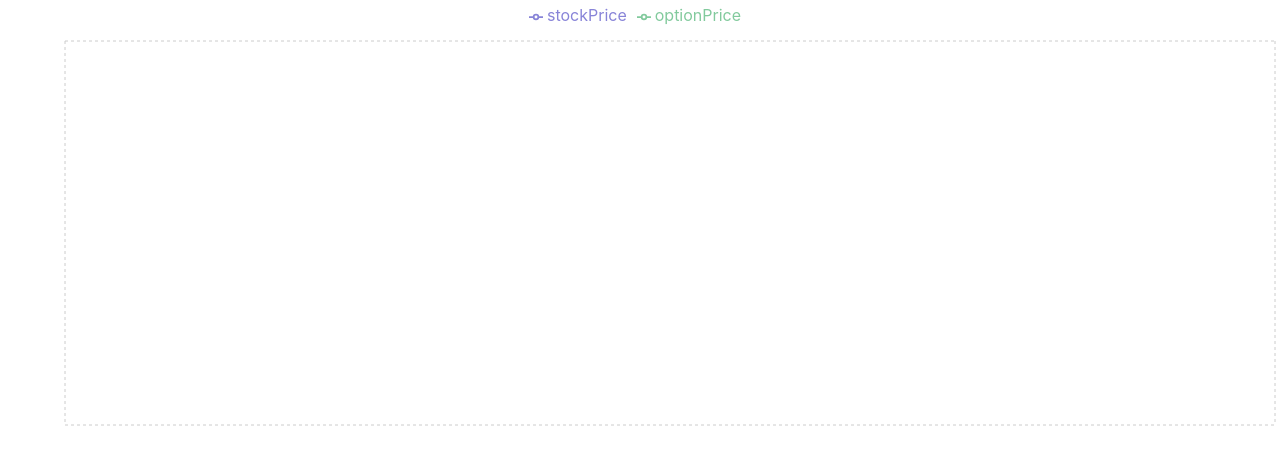
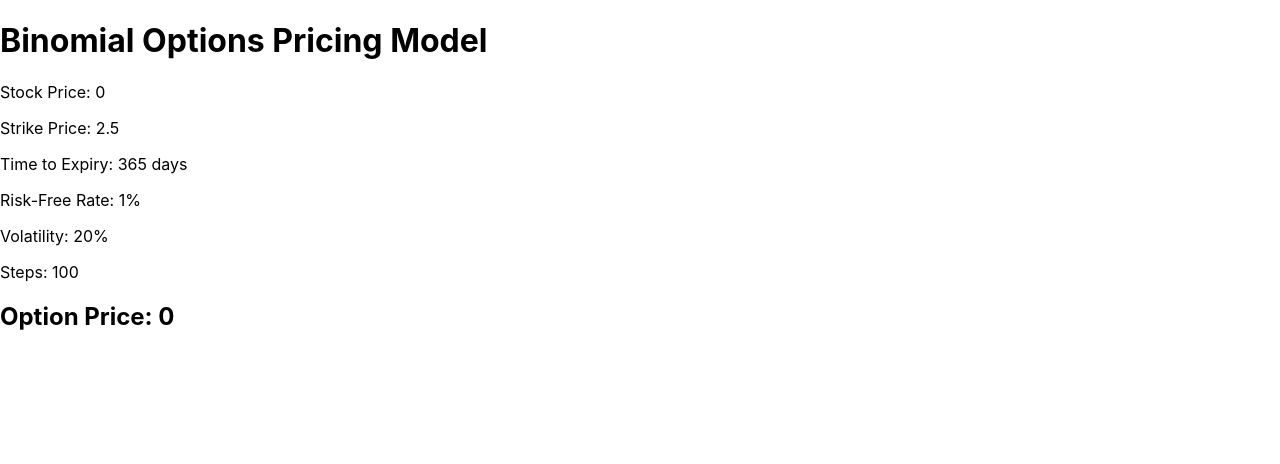
Before and after one commit to Sebastian-git/BinomialBeacon, a React (Create React App) app: page / in a window 1280 px wide. Shown: the top 464 px of the page. Built offline with nearby package versions, Linux system fonts and the light colour scheme; no server answers.

Commit message:
New UI with variables for Binomial Options Pricing Model

```diff
--- a/src/App.js
+++ b/src/App.js
@@ -1,59 +1,47 @@
 import React, { useState, useEffect } from 'react';
 import axios from 'axios';
-import {
-  ResponsiveContainer, LineChart, Line, CartesianGrid, XAxis, YAxis, Tooltip, Legend
-} from 'recharts';
 
 const App = () => {
-  const [stockData, setStockData] = useState([]);
-  const [optionData, setOptionData] = useState([]);
+  const [stockPrice, setStockPrice] = useState(0);
+  const [strikePrice, setStrikePrice] = useState(2.5); // Assume a strike price for now
+  const [timeToExpiry, setTimeToExpiry] = useState(365); // Assume 365 days to expiration for now
+  const [riskFreeRate, setRiskFreeRate] = useState(0.01); // Assume a 1% risk-free rate
+  const [volatility, setVolatility] = useState(0.2); // Assume 20% volatility
+  const [steps, setSteps] = useState(100); // Assume 100 steps in the binomial model
+  const [optionPrice, setOptionPrice] = useState(0);
 
   const fetchStockData = async () => {
     try {
       const response = await axios.get('https://www.alphavantage.co/query?function=TIME_SERIES_INTRADAY&symbol=AAPL&interval=5min&apikey=CC1EJTK0U40Z2M9C');
-      const data = Object.entries(response.data['Time Series (5min)']).map(([date, item]) => ({
-        date,
-        stockPrice: parseFloat(item['4. close'])
-      })).slice(0, 50).reverse();
-      setStockData(data);
+      const data = Object.entries(response.data['Time Series (5min)']).map(([date, item]) => parseFloat(item['4. close']));
+      const currentStockPrice = data[data.length - 1];
+      setStockPrice(currentStockPrice);
     } catch (error) {
       console.error('Error fetching stock data: ', error);
     }
   };
 
-  const fetchOptionData = async () => {
-    try {
-      const response = 0// await axios.get('https://api.polygon.io/v3/reference/options/symbols?apiKey=kmsrYoQHhvAPTv2_Wk7GQwtwSmyk_epK');
-      const res = await axios.get('https://api.polygon.io/v3/reference/options/contracts/O:EVRI240119C00002500?apiKey=kmsrYoQHhvAPTv2_Wk7GQwtwSmyk_epK');
-      console.log("res:", res)
-      const data = response.data.results.map((item) => ({
-        date: item.list_date,
-        optionPrice: item.last
-      })).slice(0, 50).reverse();
-      setOptionData(data);
-    } catch (error) {
-      console.error('Error fetching option data: ', error);
-    }
+  const calculateOptionPrice = () => {
+    // TODO: Implement the binomial options pricing model here
+    // For now, let's just set the option price to be the stock price
+    setOptionPrice(stockPrice);
   };
 
   useEffect(() => {
     fetchStockData();
-    fetchOptionData();
-  }, []);
+    calculateOptionPrice();
+  }, [stockPrice, strikePrice, timeToExpiry, riskFreeRate, volatility, steps]);
 
   return (
-    <div style={{ width: '100%', height: 500 }}>
-      <ResponsiveContainer>
-        <LineChart data={stockData}>
-          <CartesianGrid strokeDasharray="3 3" />
-          <XAxis dataKey="date" tick={{ fontSize: 12 }} height={70} angle={-45} interval={0} />
-          <YAxis />
-          <Tooltip />
-          <Legend verticalAlign="top" height={36}/>
-          <Line type="monotone" dataKey="stockPrice" stroke="#8884d8" activeDot={{ r: 8 }} />
-          <Line type="monotone" dataKey="optionPrice" stroke="#82ca9d" />
-        </LineChart>
-      </ResponsiveContainer>
+    <div>
+      <h1>Binomial Options Pricing Model</h1>
+      <p>Stock Price: {stockPrice}</p>
+      <p>Strike Price: {strikePrice}</p>
+      <p>Time to Expiry: {timeToExpiry} days</p>
+      <p>Risk-Free Rate: {riskFreeRate * 100}%</p>
+      <p>Volatility: {volatility * 100}%</p>
+      <p>Steps: {steps}</p>
+      <h2>Option Price: {optionPrice}</h2>
     </div>
   );
 };
```
